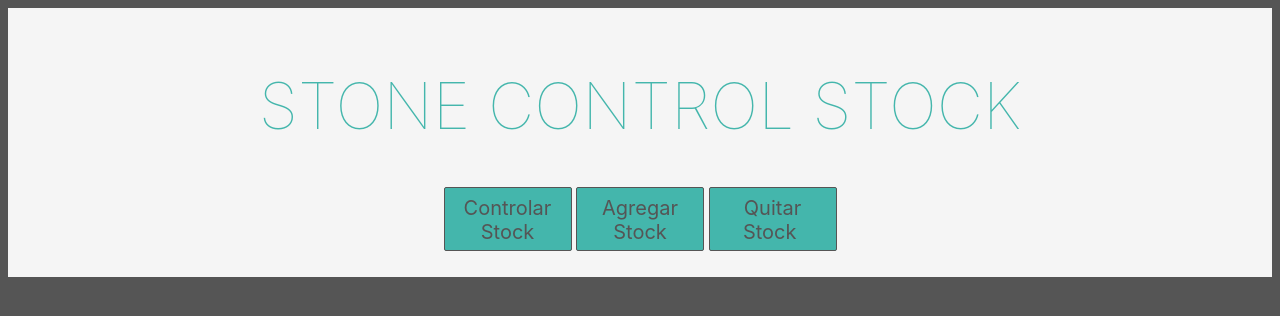
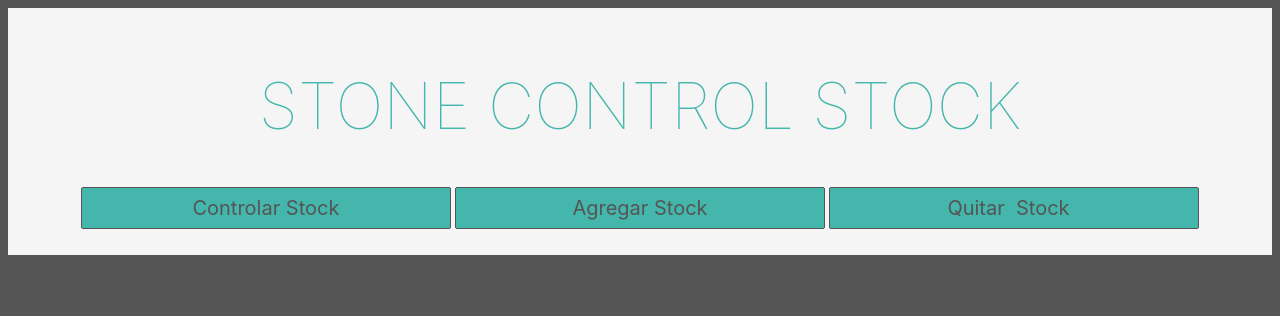
Before and after one commit to MiguelCastroSM/StockStone, a Svelte app: page / in a window 1280 px wide. Shown: the top 316 px of the page. Built offline with nearby package versions, Linux system fonts and the light colour scheme.

Commit message:
cambie el tamaño de los botones

```diff
--- a/src/CustomButton.svelte
+++ b/src/CustomButton.svelte
@@ -9,8 +9,8 @@
 
 <style>
 	button {
-		height: 4rem;
-		width: 8rem;
+		height: auto;
+		width: 30%;
 		background-color:#44b6ac;
 		border-color: #555;
 		color: #555;
@@ -18,7 +18,7 @@
 		background-image: linear-gradient(45deg, #555 50%, transparent 50%);
 		background-position: 100%;
 		background-size: 400%;
-		transition: background 300ms ease-in-out;
+		transition: background 600ms ease-in-out;
 	}
 	button:hover {
 		background-position: 0;
```
